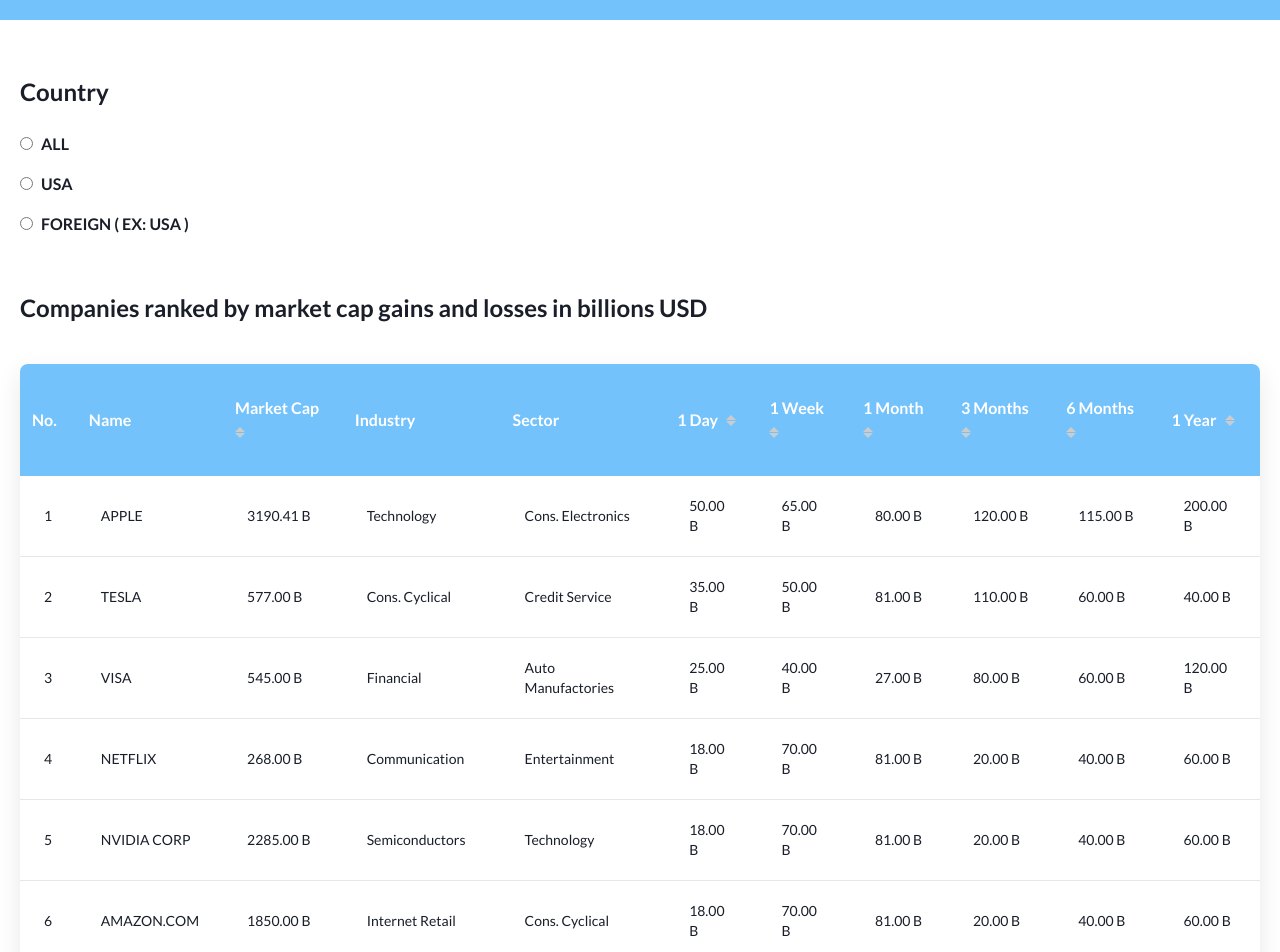
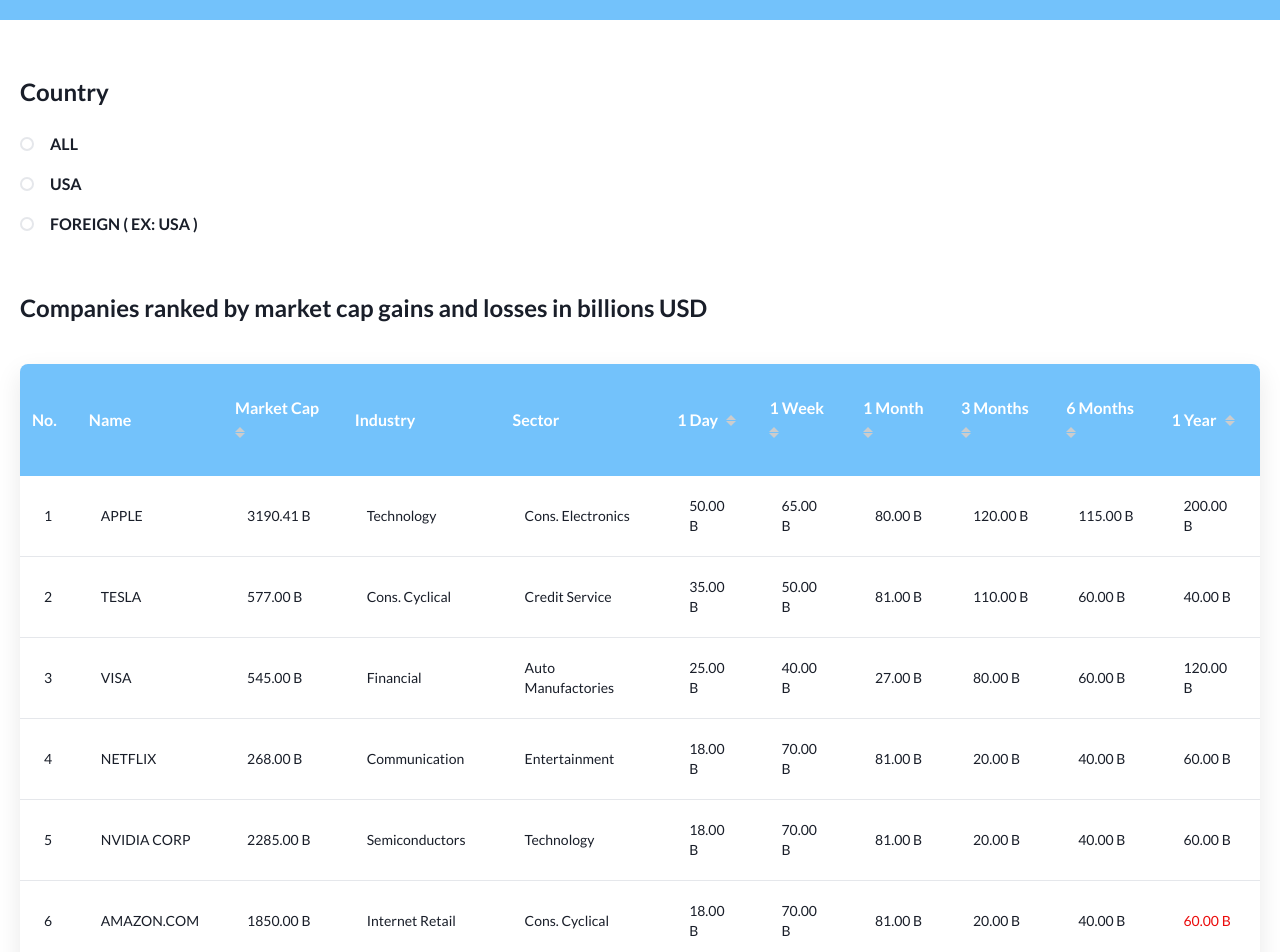
Before and after one commit to MamtazDev/gainers-losers, a React (Vite) app: page / in a window 1280 px wide. Shown: the part 80-1032 px from the top of the page. Built offline with nearby package versions, Linux system fonts and the light colour scheme.

Commit message:
update radio button and text color

```diff
--- a/src/index.css
+++ b/src/index.css
@@ -6,3 +6,7 @@
 body {
     font-family: "Lato", sans-serif;
 }
+
+.custom-radio-color:checked+.custom-radio-label::before {
+    background-color: #f00;
+}
--- a/src/pages/Home.jsx
+++ b/src/pages/Home.jsx
@@ -10,16 +10,17 @@
           </h2>
           <ul>
             {countryName.map((countryData, index) => (
-              <li key={index} className="pb-4">
+              <li key={index} className="pb-4 flex items-center gap-2">
                 <input
                   id={countryData}
                   type="radio"
-                  name="countrySelection" // Add a unique name attribute here
-                  className="mr-2"
+                  name="countrySelection"
+                  className="mr-2 form-radio w-[14px] h-[14px] cursor-pointer appearance-none rounded-full border-2 border-gray-[#73C2FB] checked:bg-[#73C2FB] checked:border-transparent checked:ring-2 checked:ring-[#73C2FB] checked:ring-offset-2 checked:ring-opacity-50"
                 />
+
                 <label
                   htmlFor={countryData}
-                  className="uppercase text-base font-semibold text-[#191E29]">
+                  className="uppercase text-base font-semibold text-[#191E29] cursor-pointer">
                   {countryData}
                 </label>
               </li>
@@ -307,7 +308,10 @@
                         </p>
                       </td>
                       <td className="py-3 lg:py-5 px-6 border-b border-gray-200">
-                        <p className="text-sm font-medium text-[#191E29]">
+                        <p
+                          className={`${
+                            tableItem.color ? "text-[#EB0B0B]" : null
+                          } text-sm font-medium text-[#191E29]`}>
                           {tableItem.oneYear}
                         </p>
                       </td>
--- a/src/utils/data.jsx
+++ b/src/utils/data.jsx
@@ -78,6 +78,7 @@
     threeMonth: "20.00 B",
     sixMonth: "40.00 B",
     oneYear: "60.00 B",
+    color: "yes",
   },
   {
     no: 7,
@@ -91,5 +92,6 @@
     threeMonth: "20.00 B",
     sixMonth: "40.00 B",
     oneYear: "60.00 B",
+    color: "yes",
   },
 ];
```
